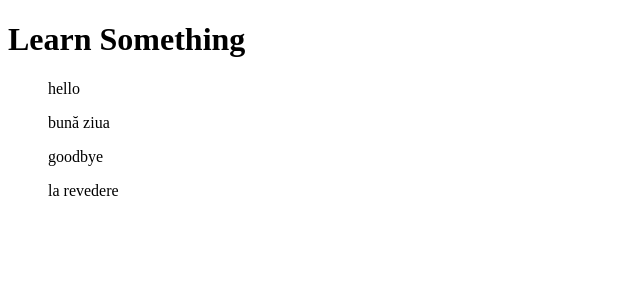
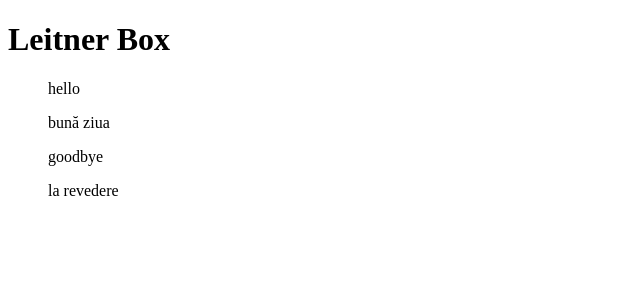
Before and after one commit to rfloarea/leitner-box, a React (Vite) app: page / in a window 1280 px wide. Shown: the top 300 px of the page, without its empty margins (0-640 px from the left). Built offline with nearby package versions, Linux system fonts and the light colour scheme.

Commit message:
change name

```diff
--- a/src/App.js
+++ b/src/App.js
@@ -16,7 +16,7 @@ function App() {
 
     return (
     <>
-      <h1>Learn Something</h1>
+      <h1>Leitner Box</h1>
       <ul>
         {cards.map((card) => (
           <Card key={Math.random()} source={card.source} target={card.target} />
--- a/src/index.html
+++ b/src/index.html
@@ -4,7 +4,7 @@
   <meta charset="UTF-8">
   <meta name="viewport" content="width=device-width, initial-scale=1.0">
   <script type="module" src="index.js"></script>
-  <title>learn something</title>
+  <title>Leitner Box</title>
 </head>
 <body>
   <div id="root"></div>
```
